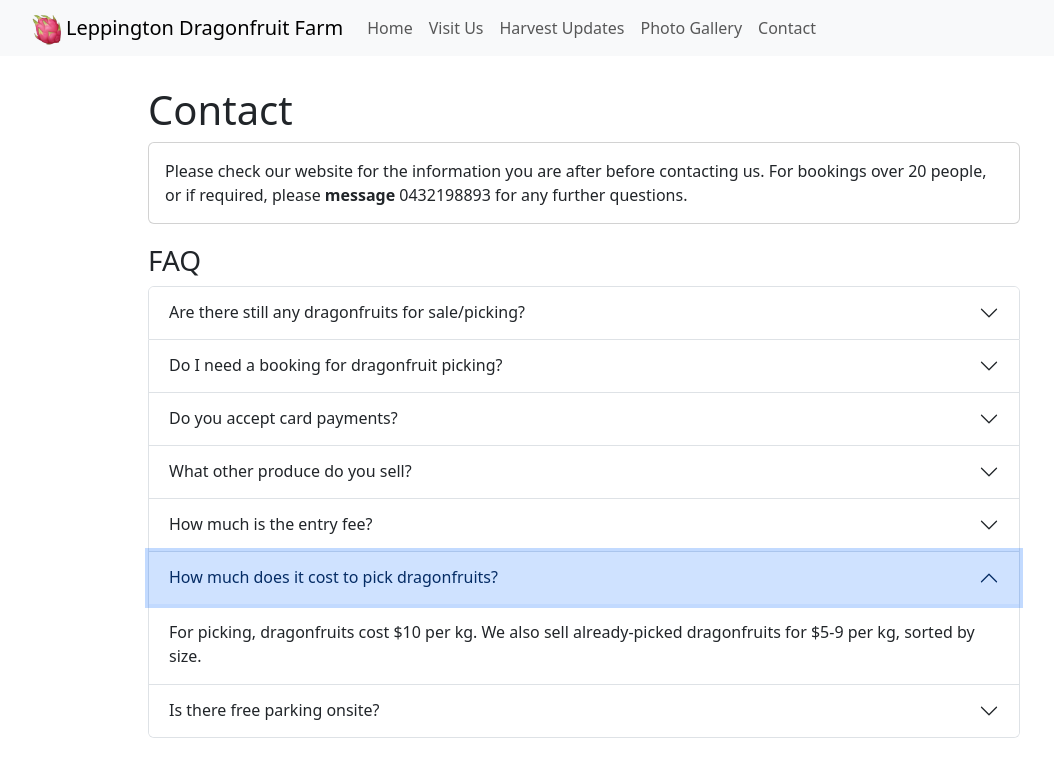
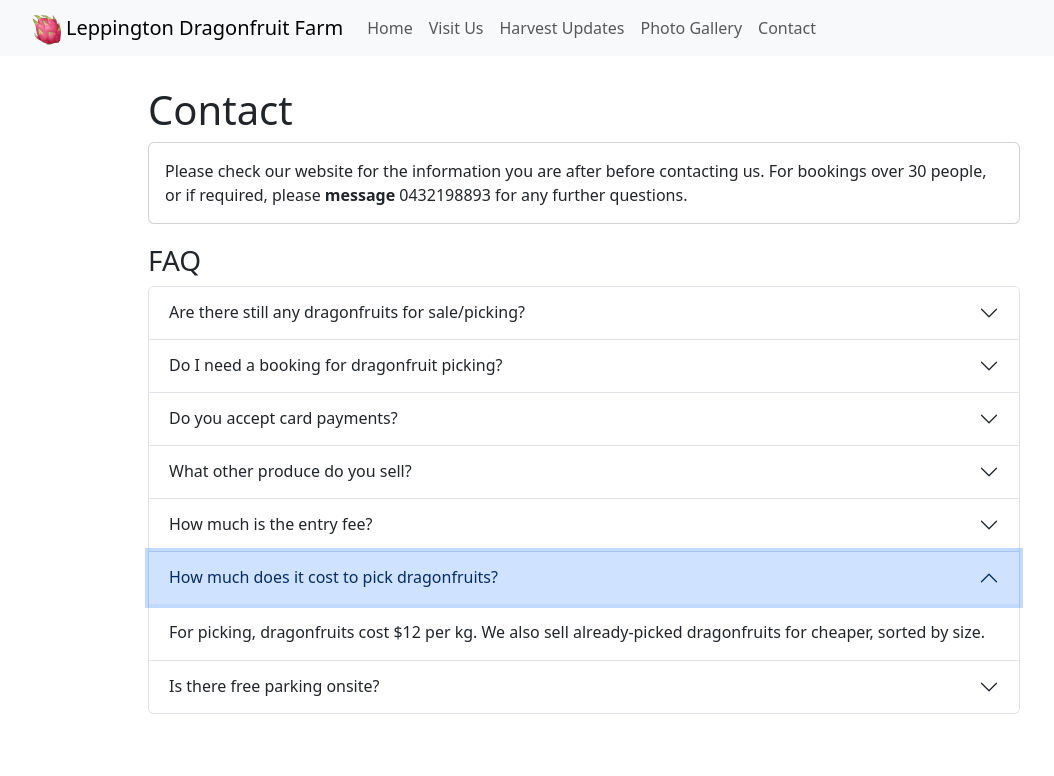
Before and after one commit to jacqui13/leppington-dragonfruit-farm, a Next.js app: page /contact in a window 1280 px wide. Both pictures are taken after a click on the button "How much does it cost to pick dragonfruits?". Shown: the top 776 px of the page, without its empty margins (56-1110 px from the left). Built offline with nearby package versions, Linux system fonts and the light colour scheme.

Commit message:
update price

```diff
--- a/src/app/contact/page.tsx
+++ b/src/app/contact/page.tsx
@@ -7,7 +7,7 @@
             <h1>Contact</h1>
             <Card style={{ marginBottom: "20px" }}>
                 <Card.Body>
-                    Please check our website for the information you are after before contacting us. For bookings over 20 people, or if required, please <b>message</b> 0432198893 for any further questions.
+                    Please check our website for the information you are after before contacting us. For bookings over 30 people, or if required, please <b>message</b> 0432198893 for any further questions.
                 </Card.Body>
             </Card>
             <Container style={{ padding: "0" }}>
@@ -46,7 +46,7 @@
                     <Accordion.Item eventKey="5">
                         <Accordion.Header>How much does it cost to pick dragonfruits?</Accordion.Header>
                         <Accordion.Body>
-                            For picking, dragonfruits cost $10 per kg. We also sell already-picked dragonfruits for $5-9 per kg, sorted by size.
+                            For picking, dragonfruits cost $12 per kg. We also sell already-picked dragonfruits for cheaper, sorted by size.
                         </Accordion.Body>
                     </Accordion.Item>
                     <Accordion.Item eventKey="6">
--- a/src/app/visit-us/page.tsx
+++ b/src/app/visit-us/page.tsx
@@ -21,7 +21,7 @@
                     <Card.Body>📍 We are located at 115 Dickson Road, Leppington NSW 2179, about 1.5 hr drive from Sydney, and roughly a 20 minute walk from Leppington Train Station</Card.Body>
                     <Card.Body>🕒 We are open 9am - 5pm every day, unless stated otherwise on <Link href="/updates">Harvest Updates</Link> page.</Card.Body>
                     <Card.Body>📅 Dragonfruit season for our farm typically occurs early February to end of April and is open to the public from February to April every year for dragonfruit picking.</Card.Body>
-                    <Card.Body>🧑‍🌾 We sell white dragonfruits only (no pink). Pick your own for $10/kg (Cash and PayID accepted)</Card.Body>
+                    <Card.Body>🧑‍🌾 We sell white dragonfruits only (no pink). Pick your own for $12/kg (Cash and PayID accepted)</Card.Body>
                     <Card.Body>🍑A friendly reminder: Entry to our orchard is free, but with the condition that picking and eating the dragon fruit is strictly prohibited (including fruit that has fallen from the tree or fruit that has been picked but has been damaged by insects or cracks and then discarded; our staff will patrol and collect these). Anyone found picking or eating the dragon fruit will be penalised accordingly. Please understand the hard work of the farmers, and thank you for your cooperation. 🙏 A special thank you to all the visitors who have loved our dragon fruit over the past few years. Thank you for your strong support and affirmation of our orchard. We also thank the organizers of the group picking trips. Thank you! 🙏 Wishing everyone a happy new year, good health, and all the best! Have a wonderful outing! Happy dragon fruit picking!</Card.Body>
 
                 </Card>
@@ -33,7 +33,7 @@
                     <Card.Body>◾ Please wear something suitable for dragonfruit-picking as the plants have spikes and the ground may be dirty. Be mindful of the environment and please bring your own environment bags and knives/scissors, as there may not be enough for everyone to use. Please bring your own reusable shopping bag, basket, or box, and gardening gloves (for thorn protection). Small buckets are provided on-site. Tips for picking dragon fruit: Gently twist the fruit with your hand to remove it.</Card.Body>
                     <Card.Body>◾ Friendly Reminder: The farm is muddy, especially on rainy days. We recommend not wearing flip-flops, high heels, or pretty shoes! If it rains, it's best to wear waterproof shoes. On hot days, be sure to take precautions against the sun. Don't forget to bring enough drinking water and take good care of your children. 👧</Card.Body>
                     <Card.Body>◾ Due to significant weather changes this year, the severe weather has resulted in many dragon fruit trees having been burned. 😭 This has also resulted in other crops are also not performing well. Please understand our hard work and sweat 💦! We earnestly request that everyone refrain from damaging any plants on the farm. In previous years, we've seen some children causing trouble, cutting down seedlings and fruit. Parents, please supervise your children carefully! Thank you 🙏</Card.Body>
-                    <Card.Body>◾ For groups over 20 people, please message 0432198893 with your name, number of people, and your preferred date and time.</Card.Body>
+                    <Card.Body>◾ For groups over 30 people, please message 0432198893 with your name, number of people, and your preferred date and time.</Card.Body>
                     <Card.Body>◾ If you are travelling via public transport, remember to bring something suitable to carry/wheel your produce as it may be heavy.</Card.Body>
                 </Card>
                 <Image src="/image6.JPG" height={500} width={500} style={{ height: "50%", width: "50%" }} alt="dragonfruits" />
```
